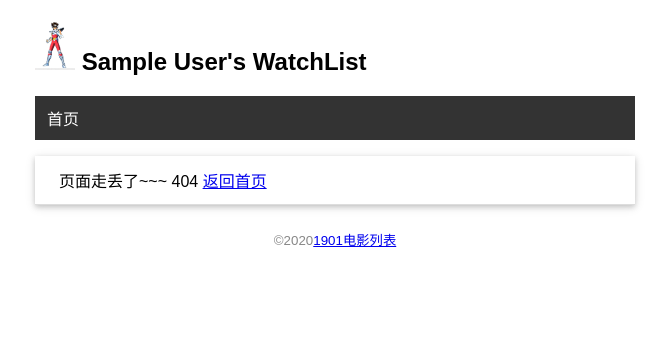
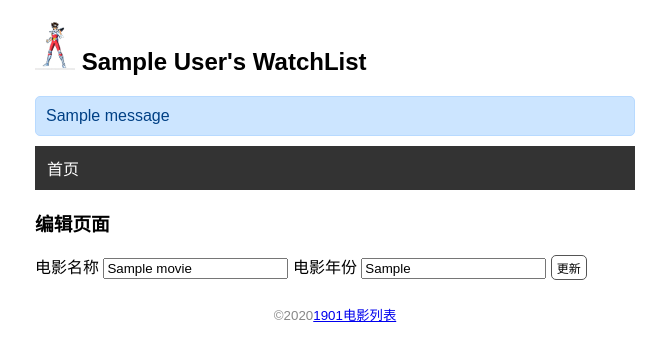
Before and after one commit to ITClubOfBruce/flask1901, a Flask app: page /movie/edit/1 in a window 1280 px wide. Shown: the top 361 px of the page, without its empty margins (305-974 px from the left). Run offline with Flask 2, Linux system fonts and the light colour scheme; tables that the repository leaves empty hold one stand-in row (values such as "Sample post"); one stand-in notice (Sample message) is shown.

Commit message:
表单增加，更新

```diff
--- a/day1/watchlist/app.py
+++ b/day1/watchlist/app.py
@@ -1,7 +1,7 @@
 import os
 import sys
 
-from flask import Flask,render_template
+from flask import Flask,render_template,flash,redirect,request,url_for
 import click
 from flask_sqlalchemy import SQLAlchemy  # 导入扩展类
 
@@ -15,6 +15,8 @@ app = Flask(__name__)
 
 app.config['SQLALCHEMY_DATABASE_URI'] = prefix + os.path.join(app.root_path,'data.db')
 app.config['SQLALCHEMY_TRACK_MODIFICATIONS'] = False
+app.config['SECRET_KEY'] = 'watchlist_dev'
+
 db = SQLAlchemy(app)  # 初始化扩展，传入程序实例app
 
 # models
@@ -33,11 +35,43 @@ def common_user():
     return dict(user=user)
 
 # views
-@app.route('/')
+@app.route('/',methods=['GET','POST'])
 def index():
+    if request.method == 'POST':
+        # request在请求触发的时候才会包含数据
+        title = request.form.get('title')
+        year = request.form.get('year')
+        # 验证数据
+        if not title or not year or len(year)>4 or len(title)>60:
+            flash('不能为空或超过最大长度')
+            return redirect(url_for('index'))
+        # 保存表单数据
+        movie = Movie(title=title,year=year)
+        db.session.add(movie)
+        db.session.commit()
+        flash('创建成功')
+        return redirect(url_for('index'))
+
     movies = Movie.query.all()
     return render_template('index.html',movies=movies)
 
+@app.route('/movie/edit/<int:movie_id>',methods=['GET','POST'])
+def edit(movie_id):
+    movie = Movie.query.get_or_404(movie_id)
+    if request.method == 'POST':
+        title = request.form['title']
+        year = request.form['year']
+        # 验证数据
+        if not title or not year or len(year)>4 or len(title)>60:
+            flash('不能为空或超过最大长度')
+            return redirect(url_for('index'))
+        movie.title = title
+        movie.year = year
+        db.session.commit()
+        flash("更新完成")
+        return redirect(url_for('index'))
+
+    return render_template('edit.html',movie=movie)
 
 # 自定义命令
 
--- a/day1/watchlist/static/css/style.css
+++ b/day1/watchlist/static/css/style.css
@@ -65,3 +65,29 @@ nav li a:hover{
     border-radius: 5px;
     padding: 3px 5px;
 }
+.btn{
+    font-size: 12px;
+    padding: 3px 5px;
+    text-decoration: none;
+    cursor: pointer;
+    background-color: white;
+    color: black;
+    border: 1px solid #555555;
+    border-radius: 5px;
+}
+.btn:hover{
+    text-decoration: none;
+    background-color: black;
+    color: white;
+    border: 1px solid black;
+}
+.alert{
+    position: relative;
+    padding: 10px;
+    margin: 10px 0;
+    border: 1px solid transparent;
+    color: #004085;
+    background-color: #cce5ff;
+    border-color: #b8daff;
+    border-radius: 5px;
+}
--- a/day1/watchlist/templates/base.html
+++ b/day1/watchlist/templates/base.html
@@ -13,6 +13,10 @@
         <img class="avatar" src="{{ url_for('static',filename='images/avatar.jpg') }}" alt="头像">
         {{ user.name }}'s WatchList
     </h2>
+    <!-- 提示信息 -->
+    {% for message in get_flashed_messages() %}
+        <div class="alert">{{ message }}</div>
+    {% endfor %}
     <nav>
         <ul>
             <li>
--- /dev/null
+++ b/day1/watchlist/templates/edit.html
@@ -0,0 +1,11 @@
+{% extends 'base.html' %}
+
+{% block content %}
+<h3>编辑页面</h3>
+{# 更新电影的表单 #}
+<form method="post">
+    电影名称 <input type="text" name="title" autocomplete="off" required value="{{ movie.title }}">
+    电影年份 <input type="text" name="year" autocomplete="off" required value="{{ movie.year }}">
+    <input type="submit" class="btn" name="submit" value="更新">
+</form>
+{% endblock %}
```
Also changed, not shown: day1/watchlist/templates/index.html (+10 -0 lines).
